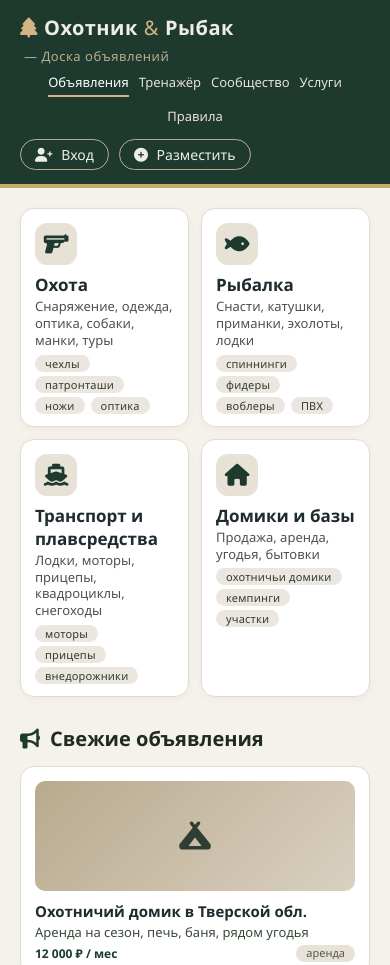
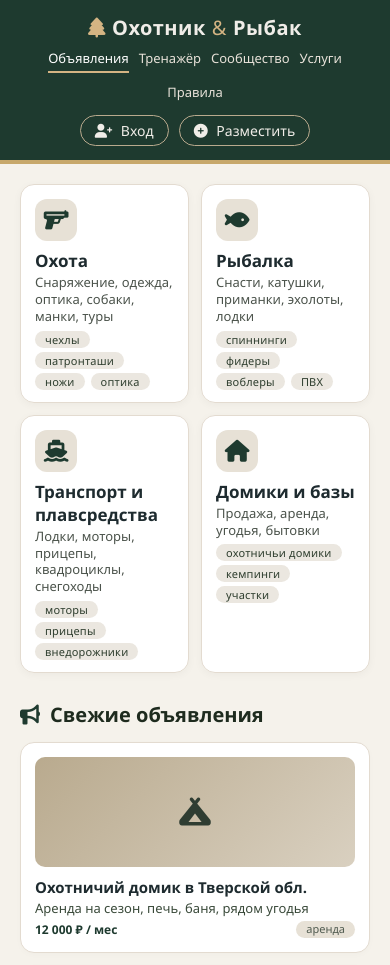
Before and after one commit to eaevgeniy/bulautocrm, a plain HTML site: page index.html in a window 390 px wide. Shown: the top 965 px of the page. Drawn offline with Linux system fonts and the light colour scheme.

Commit message:
index.html

```diff
--- a/index.html
+++ b/index.html
@@ -57,12 +57,7 @@
             color: #d4b483;
             font-weight: 300;
         }
-        .logo .sub {
-            font-size: 14px;
-            font-weight: 400;
-            color: #b9aa8e;
-            margin-left: 4px;
-        }
+        /* подзаголовок убран */
 
         .nav-links {
             display: flex;
@@ -410,7 +405,7 @@
             border-radius: 40px;
         }
 
-        /* ===== ТРЕНАЖЁР — ПРОВЕРЬ СЕБЯ ===== */
+        /* ===== КВИЗ ===== */
         .quiz-block {
             background: white;
             border-radius: 20px;
@@ -642,6 +637,7 @@
             min-height: 10px;
         }
 
+        /* ===== МОБИЛЬНАЯ ВЕРСИЯ — ВСЁ ПО ЦЕНТРУ ===== */
         @media (max-width: 820px) {
             .community-layout {
                 flex-direction: column;
@@ -674,7 +670,7 @@
         @media (max-width: 700px) {
             .header-inner {
                 flex-direction: column;
-                align-items: stretch;
+                align-items: center;
                 gap: 8px;
             }
             .nav-links {
@@ -682,11 +678,12 @@
                 gap: 10px;
                 font-size: 13px;
             }
+            .user-actions {
+                justify-content: center;
+            }
             .logo h1 {
                 font-size: 20px;
-            }
-            .logo .sub {
-                font-size: 13px;
+                justify-content: center;
             }
             .category-grid {
                 grid-template-columns: repeat(auto-fill, minmax(160px, 1fr));
@@ -737,7 +734,6 @@
                 <h1>
                     <i class="fas fa-tree" style="color: #d4b483;"></i>
                     Охотник <span>&</span> Рыбак
-                    <span class="sub">— Доска объявлений</span>
                 </h1>
             </div>
             <div class="nav-links">
@@ -803,7 +799,7 @@
             <div class="ads-grid" id="category-ads"></div>
         </div>
 
-        <!-- ======== ТРЕНАЖЁР (без Статистики, с Проверь себя) ======== -->
+        <!-- ======== ТРЕНАЖЁР ======== -->
         <div class="page" id="page-trainer">
             <div class="trainer-wrapper">
                 <h2><i class="fas fa-graduation-cap" style="color:#1e3a2f;"></i> Тренажёр для охотников</h2>
@@ -820,7 +816,6 @@
                         <small>100 вопросов, 120 минут, 75% правильных</small>
                         <span class="highlight">реальный экзамен</span>
                     </div>
-                    <!-- Статистика убрана -->
                 </div>
 
                 <div class="trainer-footer">
@@ -829,7 +824,7 @@
                 </div>
             </div>
 
-            <!-- ===== НОВЫЙ БЛОК: Тренажёр для охотников — проверь себя ===== -->
+            <!-- КВИЗ: Проверь себя -->
             <div class="quiz-block" id="quiz-block">
                 <h3><i class="fas fa-brain" style="color:#1e3a2f;"></i> Тренажёр для охотников — проверь себя</h3>
                 <div class="quiz-desc">Ответьте на 5 случайных вопросов из охотминимума. После каждого ответа вы увидите пояснение.</div>
@@ -1261,7 +1256,6 @@
             document.getElementById('quiz-submit').disabled = false;
             document.getElementById('quiz-submit').style.display = 'inline-block';
             document.getElementById('quiz-next').style.display = 'none';
-            // сброс выбора
             document.querySelectorAll('input[name="quiz-option"]').forEach(el => el.checked = false);
         }
 
@@ -1269,6 +1263,9 @@
             quizQuestionsShuffled = shuffleArray([...quizQuestions]).slice(0, 5);
             currentQuiz = 0;
             loadQuizQuestion();
+            // убираем старую кнопку перезапуска если есть
+            const oldRestart = document.querySelector('.quiz-block .quiz-restart');
+            if (oldRestart) oldRestart.remove();
         }
 
         document.getElementById('quiz-submit').addEventListener('click', function() {
@@ -1293,9 +1290,10 @@
             document.getElementById('quiz-submit').style.display = 'none';
             if (currentQuiz < quizQuestionsShuffled.length - 1) {
                 document.getElementById('quiz-next').style.display = 'inline-block';
+                document.getElementById('quiz-next').textContent = 'Следующий вопрос →';
             } else {
+                document.getElementById('quiz-next').style.display = 'inline-block';
                 document.getElementById('quiz-next').textContent = '🏁 Завершить';
-                document.getElementById('quiz-next').style.display = 'inline-block';
             }
         });
 
@@ -1314,9 +1312,9 @@
                 document.getElementById('quiz-progress').textContent = 'Готово!';
                 document.getElementById('quiz-next').style.display = 'none';
                 document.getElementById('quiz-submit').style.display = 'none';
-                // кнопка для перезапуска
+                // кнопка перезапуска
                 const restartBtn = document.createElement('button');
-                restartBtn.className = 'quiz-btn';
+                restartBtn.className = 'quiz-btn quiz-restart';
                 restartBtn.textContent = '🔄 Пройти заново';
                 restartBtn.addEventListener('click', function() {
                     initQuiz();
```
